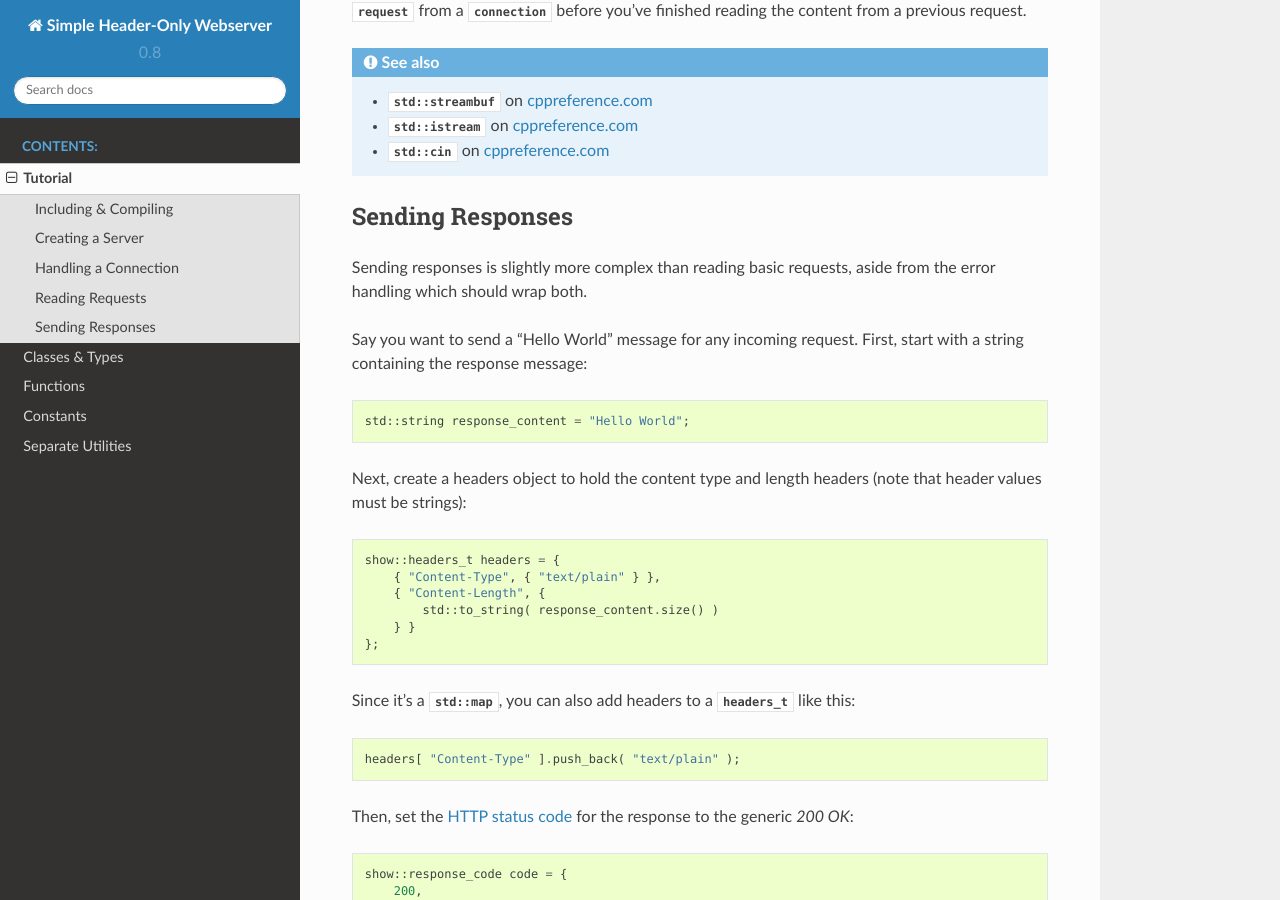
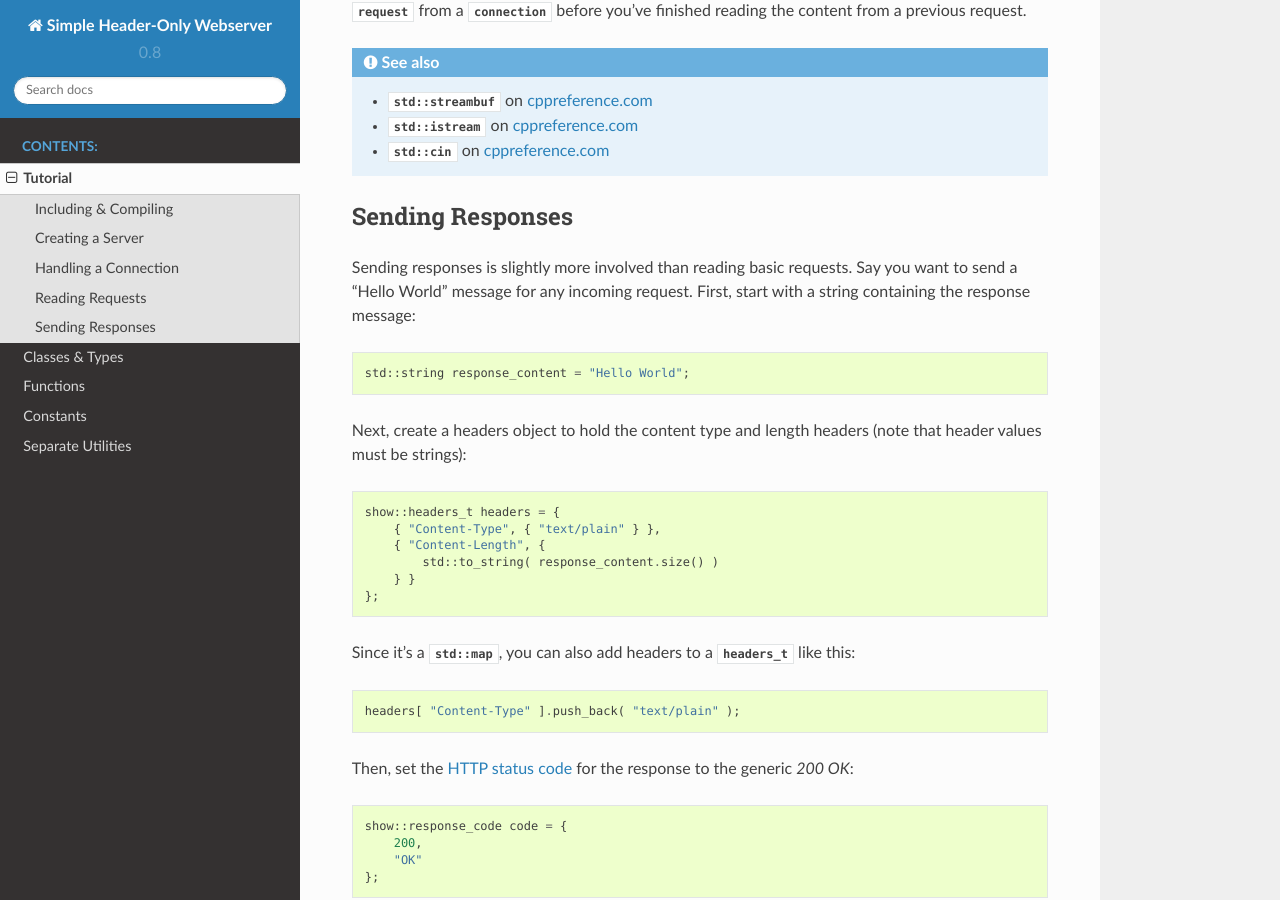
Before and after one commit to JadeMatrix/SHOW, a Sphinx documentation site: the page built from doc/Tutorial.rst, in a window 1280 px wide and 900 px high, scrolled down 3096 px. Built offline with Sphinx 7.4.7 and the Read the Docs theme 2.0.0, drawn with Linux system fonts in a browser that asks for light colours.

Commit message:
Reworded a bit of the tutorial to be more friendly

```diff
--- a/doc/Tutorial.rst
+++ b/doc/Tutorial.rst
@@ -122,9 +122,7 @@ Another thing to keep in mind is that HTTP/1.1 — and HTTP/1.0 with an extensio
 Sending Responses
 =================
 
-Sending responses is slightly more complex than reading basic requests, aside from the error handling which should wrap both.
-
-Say you want to send a "Hello World" message for any incoming request. First, start with a string containing the response message::
+Sending responses is slightly more involved than reading basic requests.  Say you want to send a "Hello World" message for any incoming request. First, start with a string containing the response message::
 
     std::string response_content = "Hello World";
 
```
